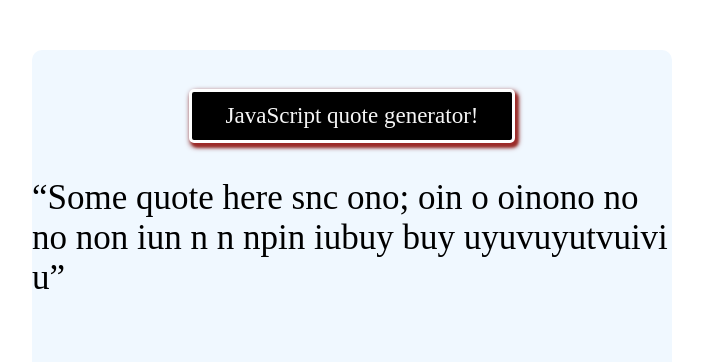
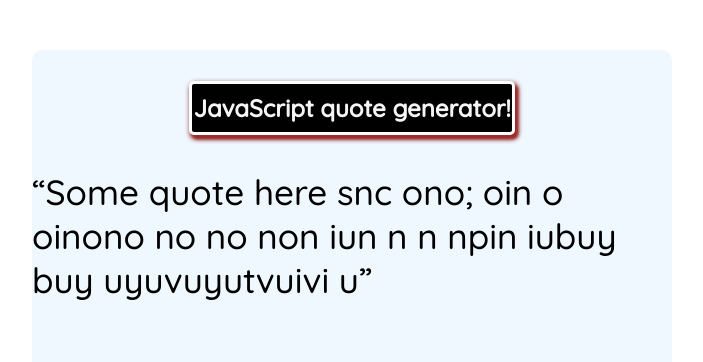
Before and after one commit to coffee4urhead/JavaScript-DOM-Manipulation, a plain HTML site: page Quote generator/quoteGeneratorPage.html in a window 1280 px wide. Shown: the part 118-480 px from the top of the page, without its empty margins (288-991 px from the left). Drawn offline with Linux system fonts and the light colour scheme.

Commit message:
Modifications

```diff
--- a/Quote generator/quoteGeneratorPage.html
+++ b/Quote generator/quoteGeneratorPage.html
@@ -1,19 +1,25 @@
 <!DOCTYPE html>
 <html lang="en">
+
 <head>
     <meta charset="UTF-8">
     <meta name="viewport" content="width=device-width, initial-scale=1.0">
-    <link rel="stylesheet" href="quoteStyles.css"/>
+    <link rel="stylesheet" href="quoteStyles.css" />
+    <link rel="preconnect" href="https://fonts.googleapis.com">
+    <link rel="preconnect" href="https://fonts.gstatic.com" crossorigin>
+    <link href="https://fonts.googleapis.com/css2?family=Quicksand:wght@500&display=swap" rel="stylesheet">
     <script src="quoteJs.js"></script>
     <title>Quote Generator</title>
 </head>
+
 <body>
 
     <div class="wrapper">
-        <div class="head-section">JavaScript quote generator!</div>
+        <div class="head-section"><h1>JavaScript quote generator!</h1></div>
         <p><q>Some quote here snc ono; oin o oinono no no non iun n n npin iubuy buy uyuvuyutvuivi u</q></p>
         <p>Author of the quote</p>
         <button id="gen-btn">Generate new quote fron different author</button>
     </div>
 </body>
+
 </html>
--- a/Quote generator/quoteStyles.css
+++ b/Quote generator/quoteStyles.css
@@ -5,6 +5,7 @@
     align-items: center;
     justify-content: center;
     font-size: 35px;
+    font-family: 'Quicksand', sans-serif;
 }
 div.head-section {
     background-color: black;
@@ -14,7 +15,7 @@
     box-shadow: 2px 3px 5px rgb(163, 40, 40), 2px 3px 6px rgb(128, 63, 63), 3px 4px 3px rgb(161, 40, 26);
     height: 6vh;
     width: 25vw;
-    font-size: 23px;
+    font-size: 12px;
 }
 div.wrapper div.head-section {
     display: flex;
@@ -44,7 +45,14 @@
     outline-width: 10px;
     outline-color: rgb(255, 3, 3);
     outline-offset: 10px;
+    cursor: pointer;
 }
 button#gen-btn:hover {
     background-image:repeating-conic-gradient(rgb(16, 146, 111), rgb(97, 17, 106), rgba(62, 199, 135, 0.522), rgba(133, 180, 32, 0.516)) ;
 }
+p::selection {
+    background-color: rgb(31, 127, 127);
+}
+q::selection {
+    background-color: rgb(31, 127, 127);
+}
```
